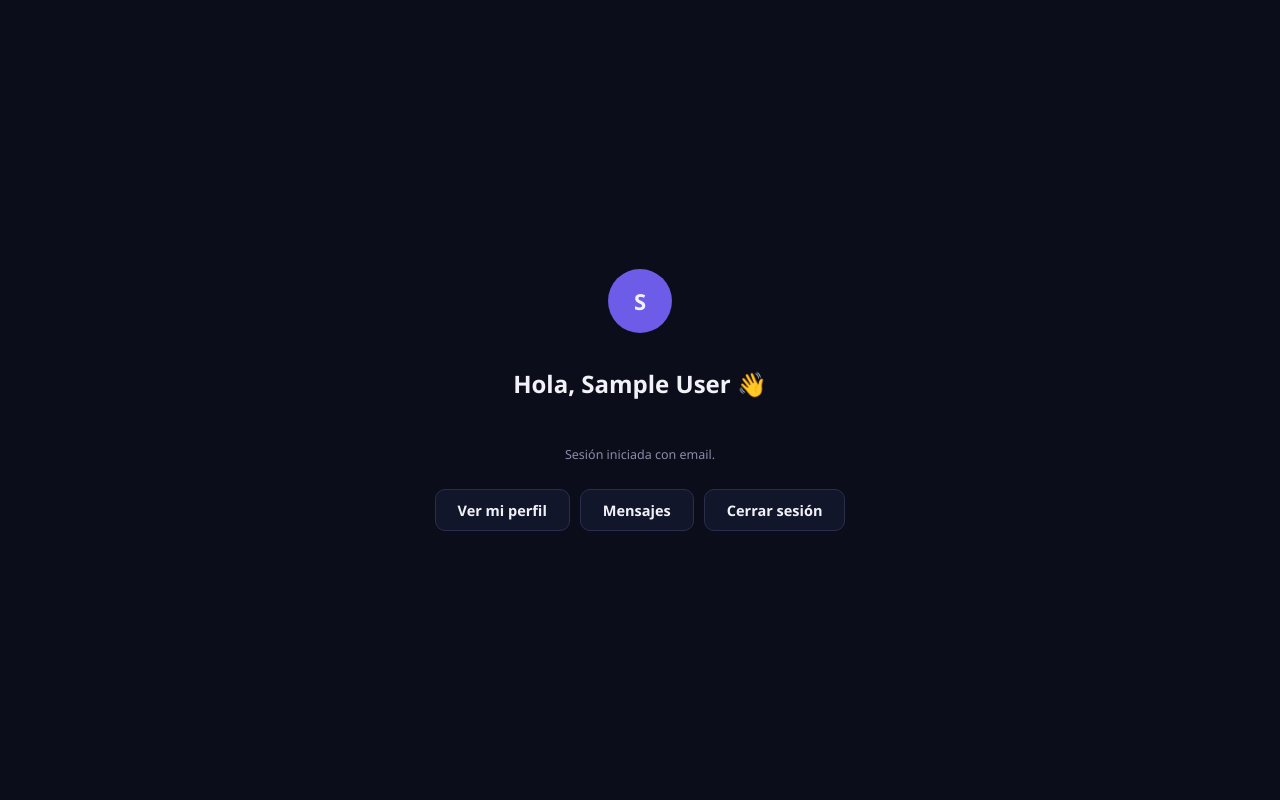
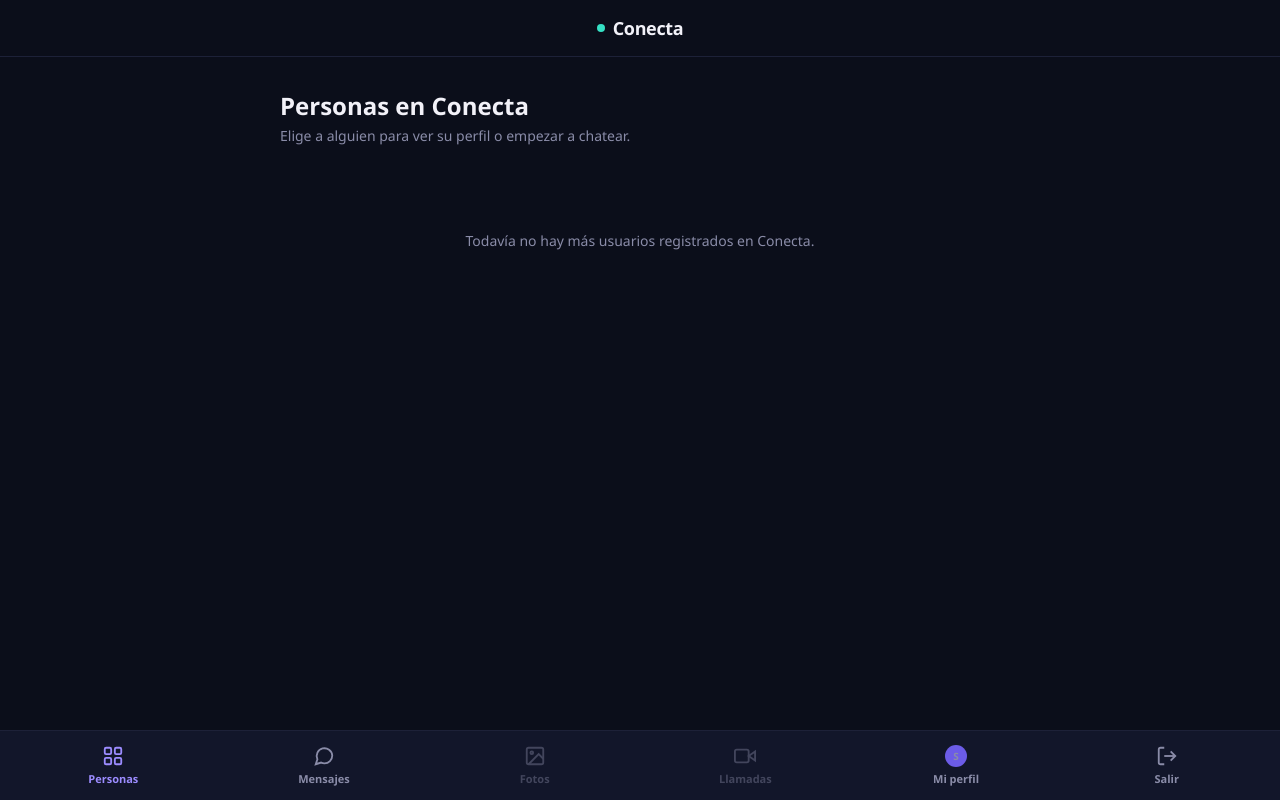
Before and after one commit to cubanolibre777-cmd/conecta, a Flask app: page / in a window 1280 px wide. Run offline with Flask 3, Linux system fonts and the light colour scheme; the visitor is signed in with stand-in values (Sample User, id 1); data comes from the database, SQL or seed files in the repository.

Commit message:
pantalla principal con lista de usuarios y barra de navegacion

```diff
--- a/app.py
+++ b/app.py
@@ -138,7 +138,8 @@ with app.app_context():
 @app.route("/")
 def index():
     if current_user.is_authenticated:
-        return render_template("dashboard.html", user=current_user)
+        users = User.query.filter(User.id != current_user.id).order_by(User.name).all()
+        return render_template("dashboard.html", user=current_user, users=users)
     return redirect(url_for("login"))
 
 
@@ -202,9 +203,12 @@ def register():
 
 
 @app.route("/profile")
+@app.route("/profile/<int:user_id>")
 @login_required
-def profile():
-    return render_template("profile.html", user=current_user)
+def profile(user_id=None):
+    shown_user = User.query.get_or_404(user_id) if user_id else current_user
+    is_own_profile = shown_user.id == current_user.id
+    return render_template("profile.html", user=shown_user, is_own_profile=is_own_profile)
 
 
 @app.route("/profile/edit", methods=["GET", "POST"])
--- a/templates/dashboard.html
+++ b/templates/dashboard.html
@@ -6,34 +6,131 @@
   <title>Conecta</title>
   <link rel="stylesheet" href="{{ url_for('static', filename='css/auth.css') }}">
   <style>
-    .center-box {
-      width: 100%; min-height: 100vh; display: flex; flex-direction: column;
-      align-items: center; justify-content: center; gap: 14px; text-align: center;
+    body { display: block; padding-bottom: 78px; }
+
+    .top-bar {
+      display: flex; align-items: center; justify-content: center;
+      padding: 16px 24px; border-bottom: 1px solid #1D2138;
     }
-    .avatar {
-      width: 64px; height: 64px; border-radius: 50%; object-fit: cover;
-      border: 2px solid var(--accent);
+    .top-bar .brand { font-size: 18px; font-weight: 700; display: flex; align-items: center; gap: 8px; }
+    .top-bar .brand-dot { width: 8px; height: 8px; border-radius: 50%; background: var(--pulse); }
+
+    .wrap { max-width: 760px; margin: 0 auto; padding: 32px 20px 20px; }
+    .wrap h2 { margin: 0 0 4px; }
+    .wrap .subtitle { color: var(--text-dim); font-size: 14px; margin: 0 0 26px; }
+
+    .user-grid {
+      display: grid; grid-template-columns: repeat(auto-fill, minmax(140px, 1fr)); gap: 16px;
     }
-    .avatar-fallback {
+    .user-card {
+      border: 1px solid #1D2138; border-radius: 14px; padding: 18px 14px;
+      display: flex; flex-direction: column; align-items: center; text-align: center; gap: 10px;
+      transition: border-color .15s ease, background .15s ease;
+    }
+    .user-card:hover { border-color: var(--accent-soft); background: var(--bg-panel); }
+    .user-card-avatar-link { display: block; }
+    .user-avatar {
+      width: 64px; height: 64px; border-radius: 50%; object-fit: cover; border: 2px solid var(--accent);
+    }
+    .user-avatar-fallback {
       width: 64px; height: 64px; border-radius: 50%; background: var(--accent);
       display: flex; align-items: center; justify-content: center; font-weight: 700; font-size: 22px;
+    }
+    .user-name { font-weight: 600; font-size: 14px; }
+    .user-card-links { display: flex; gap: 8px; }
+    .user-card-links a {
+      font-size: 12px; text-decoration: none; color: var(--accent-soft); font-weight: 600;
+    }
+    .user-card-links a:hover { text-decoration: underline; }
+    .empty { color: var(--text-dim); font-size: 14px; text-align: center; padding: 60px 0; }
+
+    /* Barra inferior de navegación, estilo app */
+    .bottom-bar {
+      position: fixed; bottom: 0; left: 0; right: 0;
+      display: flex; justify-content: space-around; align-items: center;
+      background: var(--bg-panel); border-top: 1px solid #1D2138;
+      padding: 10px 8px calc(10px + env(safe-area-inset-bottom));
+      z-index: 10;
+    }
+    .bottom-bar a, .bottom-bar .bottom-item {
+      display: flex; flex-direction: column; align-items: center; gap: 4px;
+      color: var(--text-dim); text-decoration: none; font-size: 11px; font-weight: 600;
+      flex: 1; padding: 4px 0;
+    }
+    .bottom-bar a:hover, .bottom-bar a.active { color: var(--accent-soft); }
+    .bottom-bar svg { width: 22px; height: 22px; }
+    .bottom-bar .my-avatar-nav {
+      width: 22px; height: 22px; border-radius: 50%; object-fit: cover;
+    }
+    .bottom-bar .my-avatar-nav-fallback {
+      width: 22px; height: 22px; border-radius: 50%; background: var(--accent);
+      display: flex; align-items: center; justify-content: center; font-weight: 700; font-size: 10px;
     }
   </style>
 </head>
 <body>
-  <div class="center-box">
-    {% if user.display_photo %}
-      <img class="avatar" src="{{ user.display_photo }}" alt="">
+  <div class="top-bar">
+    <div class="brand"><span class="brand-dot"></span> Conecta</div>
+  </div>
+
+  <div class="wrap">
+    <h2>Personas en Conecta</h2>
+    <p class="subtitle">Elige a alguien para ver su perfil o empezar a chatear.</p>
+
+    {% if users %}
+      <div class="user-grid">
+        {% for u in users %}
+          <div class="user-card">
+            <a href="{{ url_for('profile', user_id=u.id) }}" class="user-card-avatar-link">
+              {% if u.display_photo %}
+                <img class="user-avatar" src="{{ u.display_photo }}" alt="">
+              {% else %}
+                <div class="user-avatar-fallback">{{ u.name[:1] if u.name else u.email[:1] }}</div>
+              {% endif %}
+            </a>
+            <div class="user-name">{{ u.name or u.email }}</div>
+            <div class="user-card-links">
+              <a href="{{ url_for('messages_chat', user_id=u.id) }}">Chatear</a>
+              <span style="color:#2A2E4A;">·</span>
+              <a href="{{ url_for('profile', user_id=u.id) }}">Ver perfil</a>
+            </div>
+          </div>
+        {% endfor %}
+      </div>
     {% else %}
-      <div class="avatar-fallback">{{ user.name[:1] if user.name else user.email[:1] }}</div>
+      <div class="empty">Todavía no hay más usuarios registrados en Conecta.</div>
     {% endif %}
-    <h2>Hola, {{ user.name or user.email }} 👋</h2>
-    <p class="footnote">Sesión iniciada con {{ "Google" if user.auth_provider == "google" else "email" }}.</p>
-    <div style="display:flex; gap:10px; flex-wrap: wrap; justify-content:center;">
-      <a href="{{ url_for('profile') }}" class="btn-google" style="width: auto; padding: 10px 22px;">Ver mi perfil</a>
-      <a href="{{ url_for('messages_inbox') }}" class="btn-google" style="width: auto; padding: 10px 22px;">Mensajes</a>
-      <a href="{{ url_for('logout') }}" class="btn-google" style="width: auto; padding: 10px 22px;">Cerrar sesión</a>
-    </div>
+  </div>
+
+  <div class="bottom-bar">
+    <a href="{{ url_for('index') }}" class="active">
+      <svg viewBox="0 0 24 24" fill="none" stroke="currentColor" stroke-width="2"><rect x="3" y="3" width="7" height="7" rx="1.5"/><rect x="14" y="3" width="7" height="7" rx="1.5"/><rect x="3" y="14" width="7" height="7" rx="1.5"/><rect x="14" y="14" width="7" height="7" rx="1.5"/></svg>
+      Personas
+    </a>
+    <a href="{{ url_for('messages_inbox') }}">
+      <svg viewBox="0 0 24 24" fill="none" stroke="currentColor" stroke-width="2"><path d="M21 11.5a8.5 8.5 0 0 1-8.5 8.5c-1.3 0-2.5-.3-3.6-.8L3 21l1.8-5.4A8.5 8.5 0 1 1 21 11.5z"/></svg>
+      Mensajes
+    </a>
+    <a href="#" style="opacity:0.4; pointer-events:none;">
+      <svg viewBox="0 0 24 24" fill="none" stroke="currentColor" stroke-width="2"><rect x="3" y="3" width="18" height="18" rx="2"/><circle cx="8.5" cy="8.5" r="1.5"/><path d="M21 15l-5-5L5 21"/></svg>
+      Fotos
+    </a>
+    <a href="#" style="opacity:0.4; pointer-events:none;">
+      <svg viewBox="0 0 24 24" fill="none" stroke="currentColor" stroke-width="2"><path d="M23 7l-7 5 7 5V7z"/><rect x="1" y="5" width="15" height="14" rx="2"/></svg>
+      Llamadas
+    </a>
+    <a href="{{ url_for('profile') }}">
+      {% if user.display_photo %}
+        <img class="my-avatar-nav" src="{{ user.display_photo }}" alt="">
+      {% else %}
+        <span class="my-avatar-nav-fallback">{{ user.name[:1] if user.name else user.email[:1] }}</span>
+      {% endif %}
+      Mi perfil
+    </a>
+    <a href="{{ url_for('logout') }}">
+      <svg viewBox="0 0 24 24" fill="none" stroke="currentColor" stroke-width="2"><path d="M9 21H5a2 2 0 0 1-2-2V5a2 2 0 0 1 2-2h4"/><path d="M16 17l5-5-5-5"/><path d="M21 12H9"/></svg>
+      Salir
+    </a>
   </div>
 </body>
 </html>
--- a/templates/profile.html
+++ b/templates/profile.html
@@ -40,7 +40,11 @@
     {% endif %}
 
     <div class="actions">
-      <a href="{{ url_for('profile_edit') }}" class="btn-google" style="width:auto; padding:10px 22px;">Editar perfil</a>
+      {% if is_own_profile %}
+        <a href="{{ url_for('profile_edit') }}" class="btn-google" style="width:auto; padding:10px 22px;">Editar perfil</a>
+      {% else %}
+        <a href="{{ url_for('messages_chat', user_id=user.id) }}" class="btn-google" style="width:auto; padding:10px 22px;">Enviar mensaje</a>
+      {% endif %}
       <a href="{{ url_for('index') }}" class="btn-google" style="width:auto; padding:10px 22px;">Volver</a>
     </div>
   </div>
```
Also changed, not shown: README.md, requirements.txt (line endings or trailing spaces), 1 other file.
